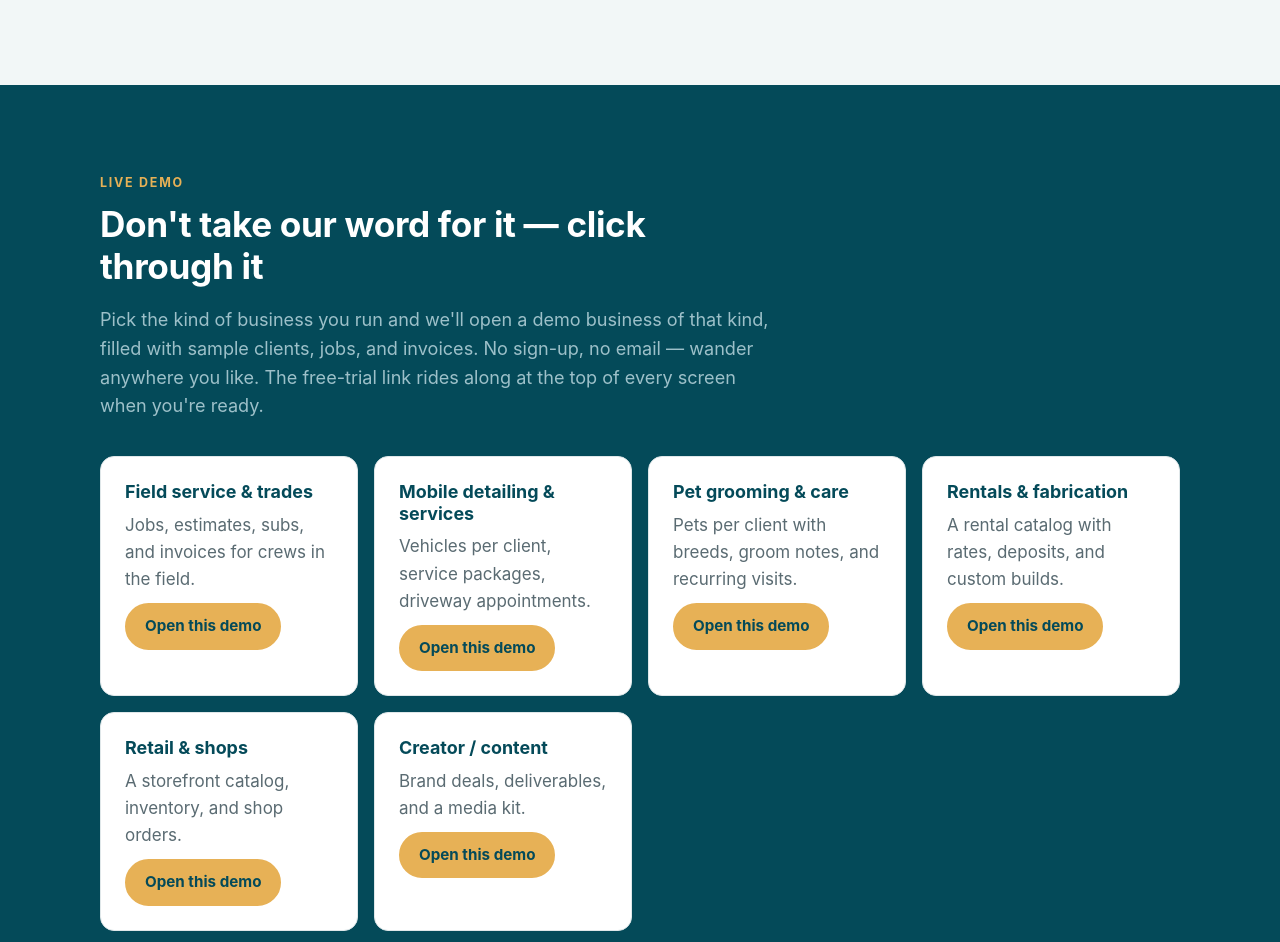
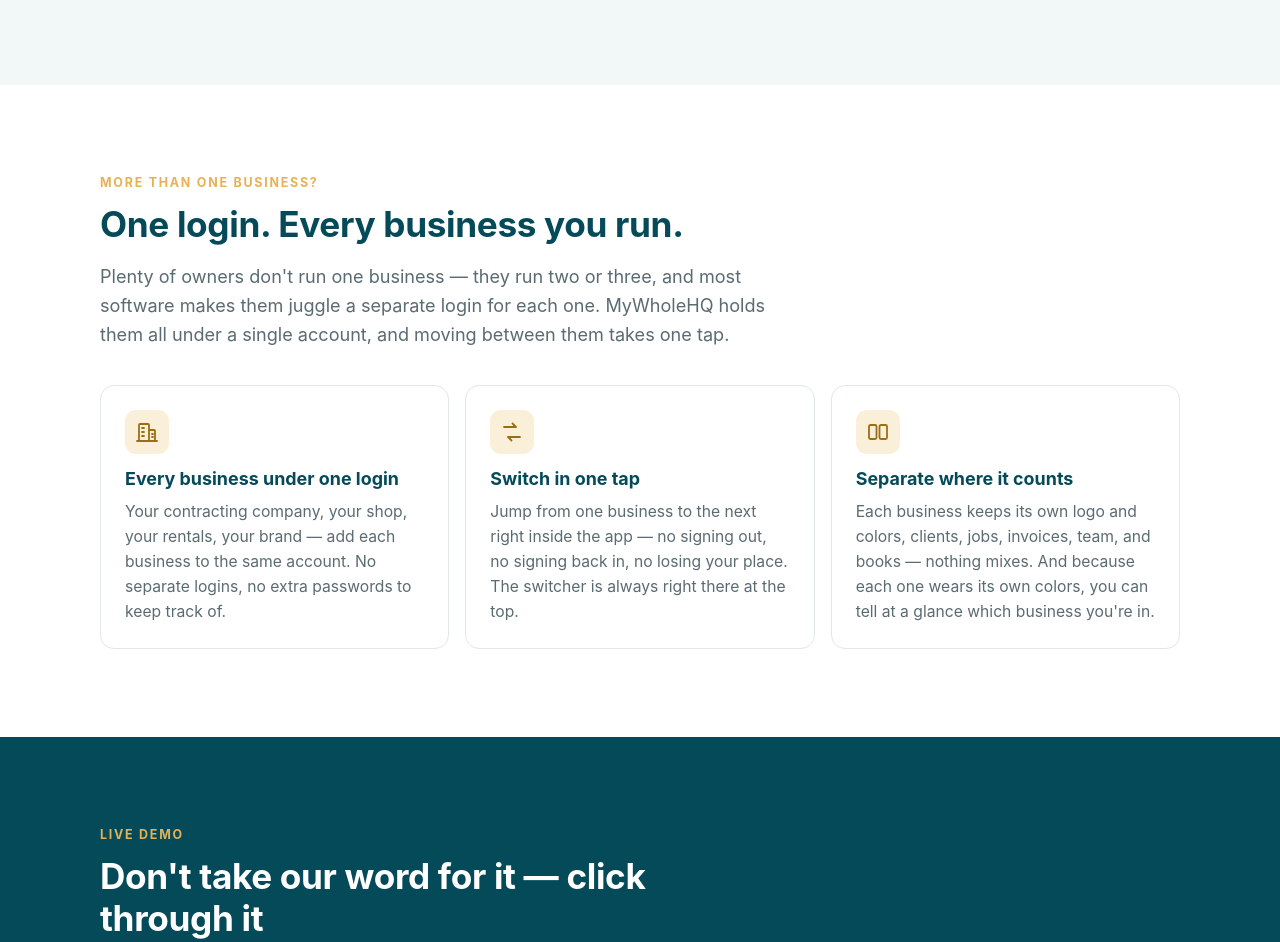
Before and after one commit to AmbriLopata/mywholehq-site, a plain HTML site: page index.html in a window 1280 px wide. Shown: the part 2839-3781 px from the top of the page. Drawn offline with Linux system fonts and the light colour scheme.

Commit message:
Add multi-business section to homepage (one login, one-tap switching, separate books)

```diff
--- a/index.html
+++ b/index.html
@@ -187,6 +187,35 @@
     </div>
   </section>
 
+
+  <!-- ============ MULTI-BUSINESS ============ -->
+  <section id="multi-business">
+    <div class="wrap">
+      <div class="section-head">
+        <p class="eyebrow">More than one business?</p>
+        <h2>One login. Every business you run.</h2>
+        <p class="lede">Plenty of owners don't run one business — they run two or three, and most software makes them juggle a separate login for each one. MyWholeHQ holds them all under a single account, and moving between them takes one tap.</p>
+      </div>
+      <div class="module-grid">
+        <div class="module">
+          <div class="icon"><svg viewBox="0 0 24 24"><path d="M4 21V5a1 1 0 0 1 1-1h8a1 1 0 0 1 1 1v16"/><path d="M14 10h5a1 1 0 0 1 1 1v10"/><path d="M2 21h20"/><path d="M7 8h2M7 12h2M7 16h2M17 14h1M17 17h1"/></svg></div>
+          <h3>Every business under one login</h3>
+          <p>Your contracting company, your shop, your rentals, your brand — add each business to the same account. No separate logins, no extra passwords to keep track of.</p>
+        </div>
+        <div class="module">
+          <div class="icon"><svg viewBox="0 0 24 24"><path d="M4 7h12l-3.5-3.5M20 17H8l3.5 3.5"/></svg></div>
+          <h3>Switch in one tap</h3>
+          <p>Jump from one business to the next right inside the app — no signing out, no signing back in, no losing your place. The switcher is always right there at the top.</p>
+        </div>
+        <div class="module">
+          <div class="icon"><svg viewBox="0 0 24 24"><rect x="3" y="5" width="7.5" height="14" rx="1.5"/><rect x="13.5" y="5" width="7.5" height="14" rx="1.5"/></svg></div>
+          <h3>Separate where it counts</h3>
+          <p>Each business keeps its own logo and colors, clients, jobs, invoices, team, and books — nothing mixes. And because each one wears its own colors, you can tell at a glance which business you're in.</p>
+        </div>
+      </div>
+    </div>
+  </section>
+
   <!-- ============ LIVE DEMO ============ -->
   <section class="steps" id="demo">
     <div class="wrap">
@@ -257,7 +286,7 @@
           <p>Routes and service areas, on-the-go invoicing, and mileage tracked without thinking about it.</p>
         </div>
       </div>
-      <p style="margin-top:28px;color:var(--muted)">Creators run brand deals, deliverables, and a media kit from the same app. Run more than one business? One login can hold several — each with its own branding, team, and books — and switch between them in one tap.</p>
+      <p style="margin-top:28px;color:var(--muted)">Creators run brand deals, deliverables, and a media kit from the same app. Run more than one business? <a href="#multi-business" style="color:var(--gold-dark)">One login holds them all</a> — see how switching works above.</p>
     </div>
   </section>
 
```
